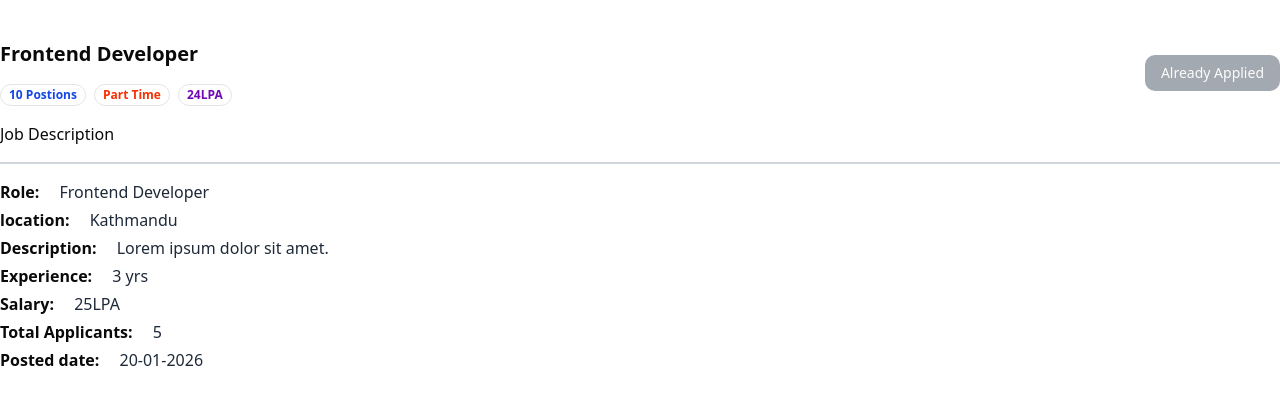
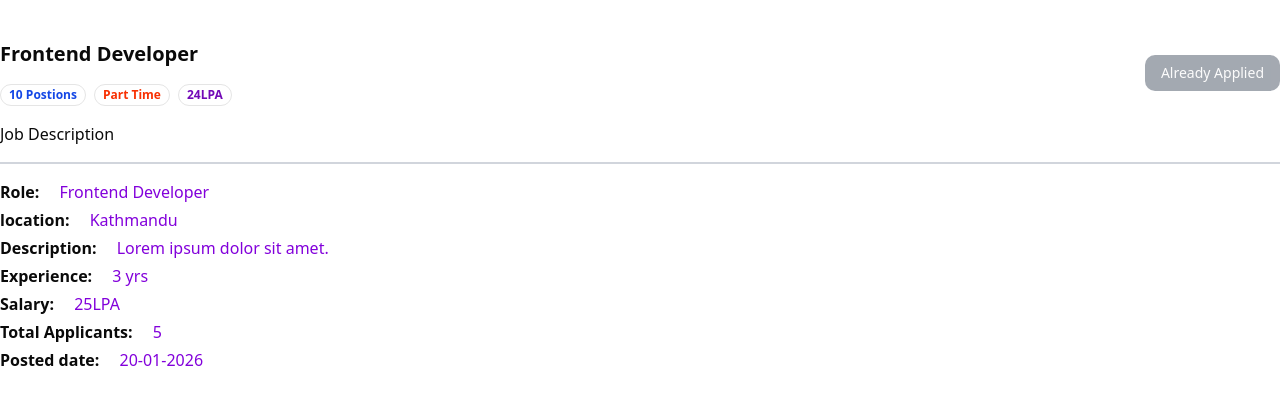
Before and after one commit to KrijanMainali/jobportal, a React (Vite) app in the folder frontend/: page /description/1 in a window 1280 px wide. Shown: the top 404 px of the page. Built offline with nearby package versions, Linux system fonts and the light colour scheme.

Commit message:
fixed job description issue

```diff
--- a/frontend/src/components/Job.jsx
+++ b/frontend/src/components/Job.jsx
@@ -9,7 +9,7 @@ const Job = () => {
     const navigate = useNavigate();
     const jobId = "abcdefgh";
     return (
-        <div className='p-5 rounded-md shadow-xl bg-white border border-gray-100'>
+        <div className='p-5 rounded-md shadow-xl bg-white border border-gray-100 "bg-white dark:bg-gray-900 dark:text-white transition-colors duration-300'>
             <div className='flex items-center justify-between'>
                 <p className='text-sm text-gray-500'>2 days ago</p>
                 <Button variant='outline' className="rounded-full" size='icon'><Bookmark /></Button>
--- a/frontend/src/components/JobDescription.jsx
+++ b/frontend/src/components/JobDescription.jsx
@@ -5,7 +5,7 @@ import { Button } from './ui/button'
 const JobDescription = () => {
     const isApplied = true;
     return (
-        <div className='max-w-7xl mx-auto my-10'>
+        <div className='max-w-7xl mx-auto my-10  '>
             <div className='flex items-center justify-between '>
                 <div>
                     <h1 className='font-bold text-xl'>Frontend Developer</h1>
@@ -24,13 +24,13 @@ const JobDescription = () => {
             </div>
             <h1 className='border-b-2 border-b-gray-300 font-medium py-4'>Job Description</h1>
             <div className='my-4 '>
-                <h1 className='font-bold my-1'>Role: <span className='pl-4 font-normal text-gray-800'>Frontend Developer</span></h1>
-                <h1 className='font-bold my-1'>location: <span className='pl-4 font-normal text-gray-800'>Kathmandu</span></h1>
-                <h1 className='font-bold my-1'>Description: <span className='pl-4 font-normal text-gray-800'>Lorem ipsum dolor sit amet.</span></h1>
-                <h1 className='font-bold my-1'>Experience: <span className='pl-4 font-normal text-gray-800'>3 yrs</span></h1>
-                <h1 className='font-bold my-1'>Salary: <span className='pl-4 font-normal text-gray-800'>25LPA</span></h1>
-                <h1 className='font-bold my-1'>Total Applicants: <span className='pl-4 font-normal text-gray-800'> 5</span></h1>
-                <h1 className='font-bold my-1'>Posted date: <span className='pl-4 font-normal text-gray-800'>20-01-2026</span></h1>
+                <h1 className='font-bold my-1'>Role: <span className='pl-4 font-normal text-purple-700 dark:text-purple-300'>Frontend Developer</span></h1>
+                <h1 className='font-bold my-1'>location: <span className='pl-4 font-normal  text-purple-700 dark:text-purple-300'>Kathmandu</span></h1>
+                <h1 className='font-bold my-1'>Description: <span className='pl-4 font-normal  text-purple-700 dark:text-purple-300'>Lorem ipsum dolor sit amet.</span></h1>
+                <h1 className='font-bold my-1'>Experience: <span className='pl-4 font-normal  text-purple-700 dark:text-purple-300'>3 yrs</span></h1>
+                <h1 className='font-bold my-1'>Salary: <span className='pl-4 font-normal  text-purple-700 dark:text-purple-300'>25LPA</span></h1>
+                <h1 className='font-bold my-1'>Total Applicants: <span className='pl-4 font-normal  text-purple-700 dark:text-purple-300'> 5</span></h1>
+                <h1 className='font-bold my-1'>Posted date: <span className='pl-4 font-normal  text-purple-700 dark:text-purple-300'>20-01-2026</span></h1>
             </div>
 
         </div>
```
